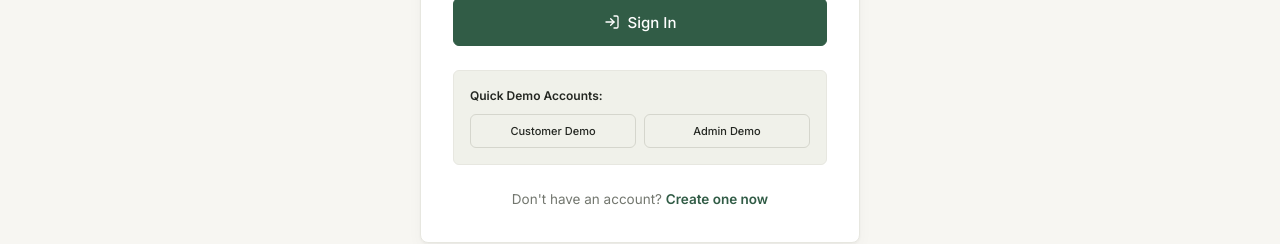
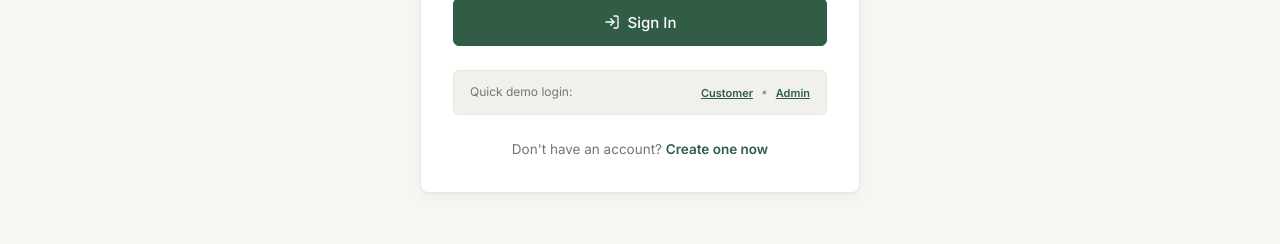
Before and after one commit to VinayKrishna-7/E-Commerce_Website, a React (Vite) app in the folder client/: page /login in a window 1280 px wide. Shown: the part 428-672 px from the top of the page. Built offline with nearby package versions, Linux system fonts and the light colour scheme; no server answers.

Commit message:
style(polish): elevate design tokens, micro-interactions, dark mode, and UI polish across all pages

```diff
--- a/client/src/components/Navbar.jsx
+++ b/client/src/components/Navbar.jsx
@@ -152,13 +152,16 @@ const Navbar = () => {
                     type="text"
                     value={searchQuery}
                     onChange={(e) => setSearchQuery(e.target.value)}
+                    onKeyDown={(e) => {
+                      if (e.key === 'Escape') setSearchOpen(false);
+                    }}
                     placeholder="Search goods..."
                     autoFocus
                     className="form-input"
                     style={{
                       height: '38px',
                       padding: '0.4rem 2rem 0.4rem 0.8rem',
-                      width: '180px',
+                      width: '210px',
                       fontSize: 'var(--text-xs)',
                     }}
                   />
--- a/client/src/components/PriceFilter.jsx
+++ b/client/src/components/PriceFilter.jsx
@@ -41,7 +41,7 @@ const PriceFilter = ({ minPrice, maxPrice, onApply, onClear }) => {
           <input
             type="number"
             min="0"
-            placeholder="25000"
+            placeholder="2500"
             value={max}
             onChange={(e) => setMax(e.target.value)}
             className="form-input"
--- a/client/src/components/ProductCard.jsx
+++ b/client/src/components/ProductCard.jsx
@@ -97,7 +97,7 @@ const ProductCard = ({ product }) => {
         <Button
           variant={added ? 'secondary' : isOutOfStock ? 'outline' : 'primary'}
           size="sm"
-          className="product-card-btn"
+          className={`product-card-btn ${added ? 'btn-added' : ''}`}
           disabled={isOutOfStock || adding}
           onClick={handleAddToCart}
           icon={added ? Check : ShoppingBag}
--- a/client/src/pages/AdminDashboardPage.jsx
+++ b/client/src/pages/AdminDashboardPage.jsx
@@ -3,7 +3,7 @@ import {
   Package,
   ShoppingCart,
   Users,
-  DollarSign,
+  IndianRupee,
   Plus,
   Edit,
   Trash2,
@@ -222,7 +222,7 @@ const AdminDashboardPage = () => {
       <div className="admin-metrics-grid">
         <div className="admin-metric-card">
           <div className="admin-metric-icon">
-            <DollarSign size={22} />
+            <IndianRupee size={22} />
           </div>
           <div>
             <div className="admin-metric-value">
--- a/client/src/pages/LoginPage.jsx
+++ b/client/src/pages/LoginPage.jsx
@@ -109,39 +109,50 @@ const LoginPage = () => {
           </Button>
         </form>
 
-        {/* Demo Credentials Helper */}
+        {/* Discreet Test Accounts Hint */}
         <div
           style={{
             marginTop: 'var(--space-6)',
-            padding: 'var(--space-4)',
+            padding: 'var(--space-3) var(--space-4)',
             backgroundColor: 'var(--bg-subtle)',
             borderRadius: 'var(--radius-sm)',
             border: '1px solid var(--border-color)',
             fontSize: 'var(--text-xs)',
+            display: 'flex',
+            alignItems: 'center',
+            justifyContent: 'space-between',
+            gap: 'var(--space-2)',
           }}
         >
-          <div style={{ fontWeight: 600, color: 'var(--text-primary)', marginBottom: 'var(--space-2)' }}>
-            Quick Demo Accounts:
-          </div>
-          <div style={{ display: 'flex', gap: 'var(--space-2)' }}>
-            <Button
+          <span style={{ color: 'var(--text-secondary)' }}>Quick demo login:</span>
+          <div style={{ display: 'flex', alignItems: 'center', gap: 'var(--space-2)' }}>
+            <button
               type="button"
-              variant="outline"
-              size="sm"
               onClick={() => handleFillDemo('customer')}
-              style={{ flex: 1, fontSize: '11px' }}
+              style={{
+                fontSize: '11px',
+                color: 'var(--accent-primary)',
+                fontWeight: 600,
+                textDecoration: 'underline',
+                cursor: 'pointer',
+              }}
             >
-              Customer Demo
-            </Button>
-            <Button
+              Customer
+            </button>
+            <span style={{ color: 'var(--text-muted)' }}>•</span>
+            <button
               type="button"
-              variant="outline"
-              size="sm"
               onClick={() => handleFillDemo('admin')}
-              style={{ flex: 1, fontSize: '11px' }}
+              style={{
+                fontSize: '11px',
+                color: 'var(--accent-primary)',
+                fontWeight: 600,
+                textDecoration: 'underline',
+                cursor: 'pointer',
+              }}
             >
-              Admin Demo
-            </Button>
+              Admin
+            </button>
           </div>
         </div>
 
--- a/client/src/pages/ProductDetailsPage.jsx
+++ b/client/src/pages/ProductDetailsPage.jsx
@@ -237,6 +237,44 @@ const ProductDetailsPage = () => {
               <span>Secure, protective packaging with order tracking included.</span>
             </div>
           </div>
+
+          {/* Product Specifications */}
+          <div
+            style={{
+              marginTop: 'var(--space-6)',
+              padding: 'var(--space-4)',
+              backgroundColor: 'var(--bg-card)',
+              border: '1px solid var(--border-color)',
+              borderRadius: 'var(--radius-sm)',
+              fontSize: 'var(--text-xs)',
+              display: 'grid',
+              gridTemplateColumns: 'repeat(2, 1fr)',
+              gap: 'var(--space-3)',
+            }}
+          >
+            <div>
+              <span style={{ color: 'var(--text-muted)' }}>Category</span>
+              <div style={{ fontWeight: 600, color: 'var(--text-primary)', marginTop: '2px' }}>{product.category}</div>
+            </div>
+            <div>
+              <span style={{ color: 'var(--text-muted)' }}>Availability</span>
+              <div style={{ fontWeight: 600, color: isOutOfStock ? 'var(--status-error)' : 'var(--status-success)', marginTop: '2px' }}>
+                {isOutOfStock ? 'Out of Stock' : `${product.stock} units in stock`}
+              </div>
+            </div>
+            <div>
+              <span style={{ color: 'var(--text-muted)' }}>Item Reference</span>
+              <div style={{ fontWeight: 600, color: 'var(--text-primary)', marginTop: '2px' }}>
+                SE-{product.id.slice(0, 6).toUpperCase()}
+              </div>
+            </div>
+            <div>
+              <span style={{ color: 'var(--text-muted)' }}>Order Dispatch</span>
+              <div style={{ fontWeight: 600, color: 'var(--text-primary)', marginTop: '2px' }}>
+                1–2 business days
+              </div>
+            </div>
+          </div>
         </div>
       </div>
 
--- a/client/src/styles/components.css
+++ b/client/src/styles/components.css
@@ -481,7 +481,17 @@
   margin-bottom: var(--space-3);
   display: flex;
   align-items: center;
-  gap: 4px;
+  gap: 6px;
+}
+
+.product-stock-tag::before {
+  content: '';
+  display: inline-block;
+  width: 5px;
+  height: 5px;
+  border-radius: 50%;
+  background-color: currentColor;
+  flex-shrink: 0;
 }
 
 .product-stock-tag.in {
--- a/client/src/styles/global.css
+++ b/client/src/styles/global.css
@@ -33,6 +33,31 @@ body {
 :focus-visible {
   outline: 2px solid var(--accent-primary);
   outline-offset: 2px;
+}
+
+/* Custom sleek scrollbar */
+::-webkit-scrollbar {
+  width: 7px;
+  height: 7px;
+}
+
+::-webkit-scrollbar-track {
+  background: var(--bg-main);
+}
+
+::-webkit-scrollbar-thumb {
+  background: var(--border-strong);
+  border-radius: var(--radius-full);
+}
+
+::-webkit-scrollbar-thumb:hover {
+  background: var(--text-muted);
+}
+
+/* Text selection */
+::selection {
+  background-color: var(--accent-subtle);
+  color: var(--accent-primary);
 }
 
 /* Typography elements */
@@ -179,6 +204,16 @@ ul, ol {
   opacity: 0.55;
   cursor: not-allowed;
   pointer-events: none;
+}
+
+.btn:active:not(:disabled) {
+  transform: scale(0.98);
+}
+
+.btn-added {
+  background-color: var(--status-success-bg) !important;
+  color: var(--status-success) !important;
+  border-color: var(--status-success) !important;
 }
 
 .btn-primary {
--- a/client/src/styles/pages.css
+++ b/client/src/styles/pages.css
@@ -67,6 +67,19 @@
   background-color: var(--accent-subtle);
   color: var(--accent-primary);
   font-weight: 600;
+}
+
+@media (max-width: 899px) {
+  .category-filter-list {
+    flex-direction: row;
+    flex-wrap: wrap;
+    gap: var(--space-2);
+  }
+
+  .category-filter-item {
+    border: 1px solid var(--border-color);
+    padding: var(--space-2) var(--space-3);
+  }
 }
 
 .price-range-inputs {
--- a/client/src/styles/variables.css
+++ b/client/src/styles/variables.css
@@ -90,24 +90,24 @@
 
 /* Dark Theme */
 [data-theme="dark"] {
-  --bg-main: #080808;
-  --bg-card: #101010;
-  --bg-elevated: #161616;
-  --bg-subtle: #131313;
-  --bg-input: #0D0D0D;
+  --bg-main: #050505;
+  --bg-card: #0D0D0D;
+  --bg-elevated: #131313;
+  --bg-subtle: #111111;
+  --bg-input: #080808;
 
   --text-primary: #F5F5F5;
   --text-secondary: #A3A3A3;
   --text-muted: #737373;
-  --text-inverse: #080808;
+  --text-inverse: #050505;
 
   --accent-primary: #9DBBA0;
   --accent-hover: #B3CDB5;
   --accent-subtle: rgba(157, 187, 160, 0.12);
-  --accent-contrast: #080808;
+  --accent-contrast: #050505;
 
-  --border-color: #202020;
-  --border-strong: #2E2E2E;
+  --border-color: #1A1A1A;
+  --border-strong: #262626;
 
   --badge-discount-bg: #C55E47;
   --badge-discount-text: #FFFFFF;
@@ -121,10 +121,10 @@
   --status-info: #79ADC9;
   --status-info-bg: rgba(121, 173, 201, 0.12);
 
-  --shadow-subtle: 0 1px 2px rgba(0, 0, 0, 0.5);
-  --shadow-card: 0 2px 6px rgba(0, 0, 0, 0.6), 0 8px 24px rgba(0, 0, 0, 0.5);
-  --shadow-elevated: 0 8px 24px rgba(0, 0, 0, 0.7), 0 16px 40px rgba(0, 0, 0, 0.6);
-  --shadow-dropdown: 0 8px 30px rgba(0, 0, 0, 0.8);
+  --shadow-subtle: 0 1px 2px rgba(0, 0, 0, 0.6);
+  --shadow-card: 0 2px 8px rgba(0, 0, 0, 0.7), 0 10px 28px rgba(0, 0, 0, 0.6);
+  --shadow-elevated: 0 8px 24px rgba(0, 0, 0, 0.8), 0 18px 48px rgba(0, 0, 0, 0.7);
+  --shadow-dropdown: 0 8px 30px rgba(0, 0, 0, 0.9);
 }
 
 /* Reduced Motion Preference */
```
